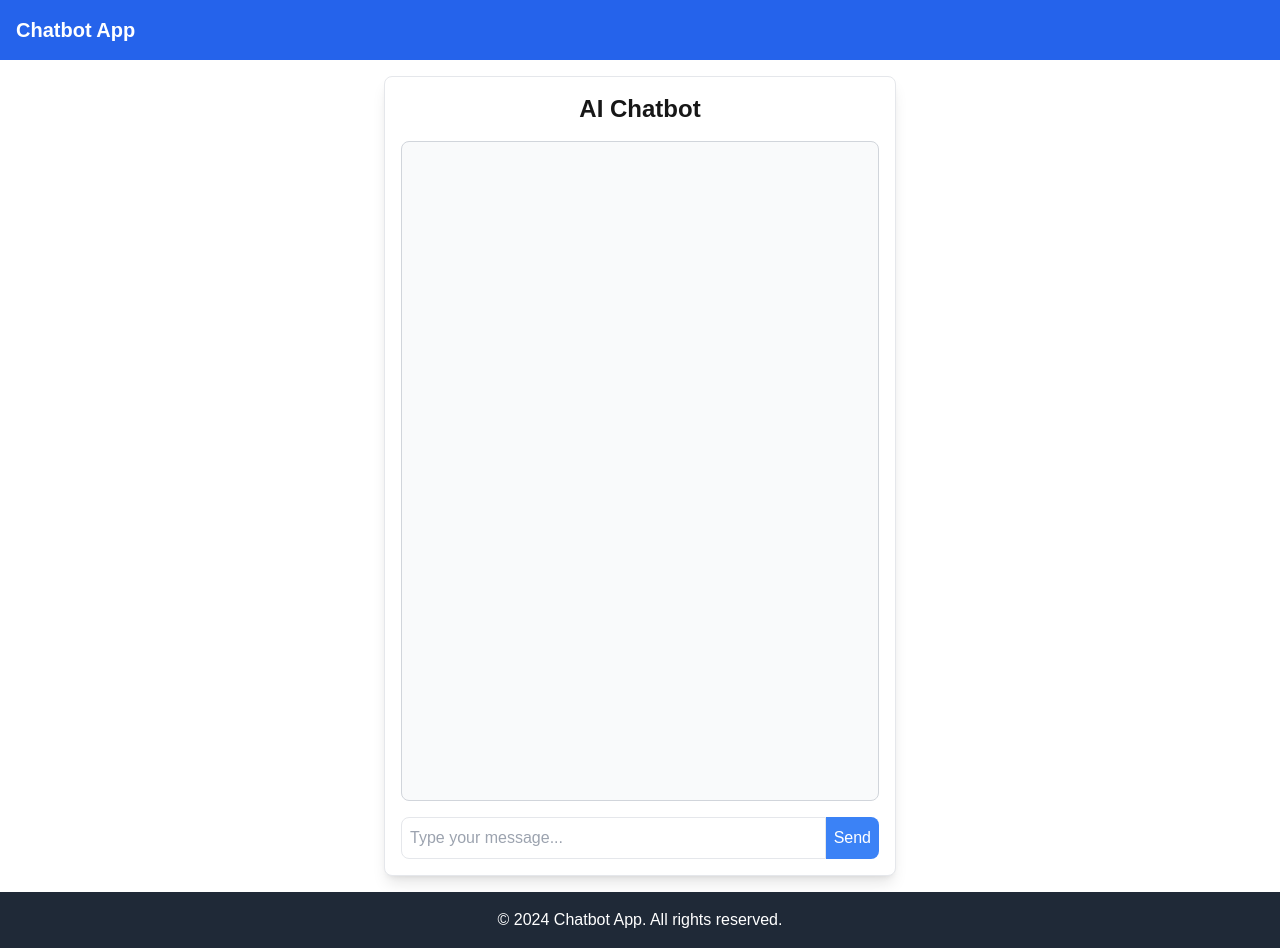
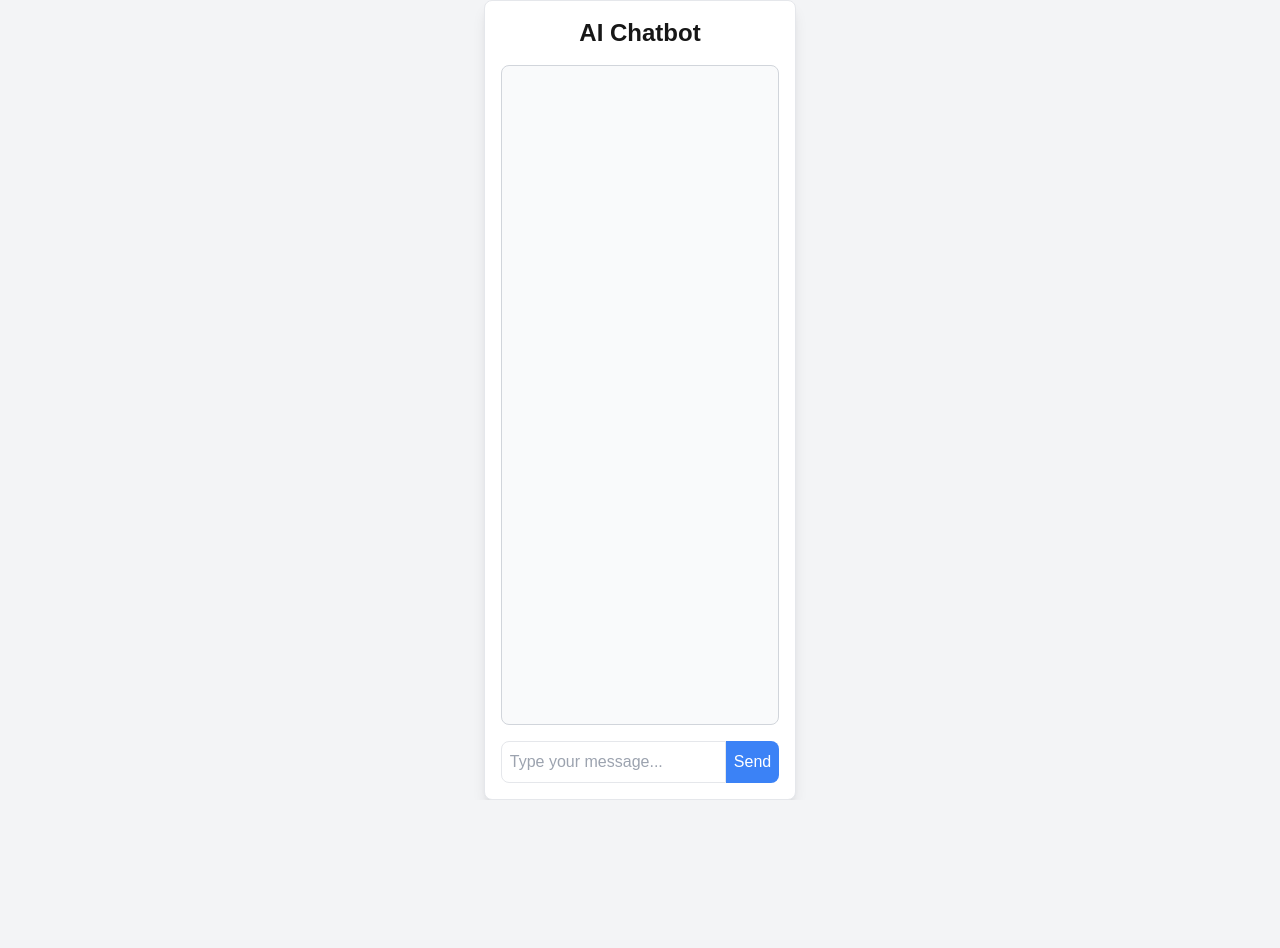
Before and after one commit to saikothouse/Ai-Chat, a Next.js app: page / in a window 1280 px wide. After the commit the page ends 800 px from the top, so only its background shows below. Built offline with nearby package versions, Linux system fonts and the light colour scheme.

Commit message:
Update layout.tsx

```diff
--- a/app/layout.tsx
+++ b/app/layout.tsx
@@ -1,23 +1,22 @@
-import './globals.css';
+import type { Metadata } from 'next';
+import './globals.css'; // Import your global CSS file
 import { ReactNode } from 'react';
 
 export const metadata = {
-  title: 'Chatbot App',
-  description: 'An AI chatbot built with Next.js, Tailwind CSS, and Gemini API',
+  title: 'Gemini AI Chatbot',
+  description: 'AI Chatbot using Gemini API',
 };
 
-export default function Layout({ children }: { children: ReactNode }) {
+const Layout = ({ children }: { children: ReactNode }) => {
   return (
-    <div className="min-h-screen flex flex-col">
-      <header className="p-4 bg-blue-600 text-white">
-        <h1 className="text-xl font-bold">Chatbot App</h1>
-      </header>
-      <main className="flex-grow p-4">
-        {children}
-      </main>
-      <footer className="p-4 bg-gray-800 text-white text-center">
-        &copy; 2024 Chatbot App. All rights reserved.
-      </footer>
-    </div>
+    <html lang="en">
+      <body className="bg-gray-100">
+        <main className="flex flex-col min-h-screen">
+          {children}
+        </main>
+      </body>
+    </html>
   );
-}
+};
+
+export default Layout;
```
